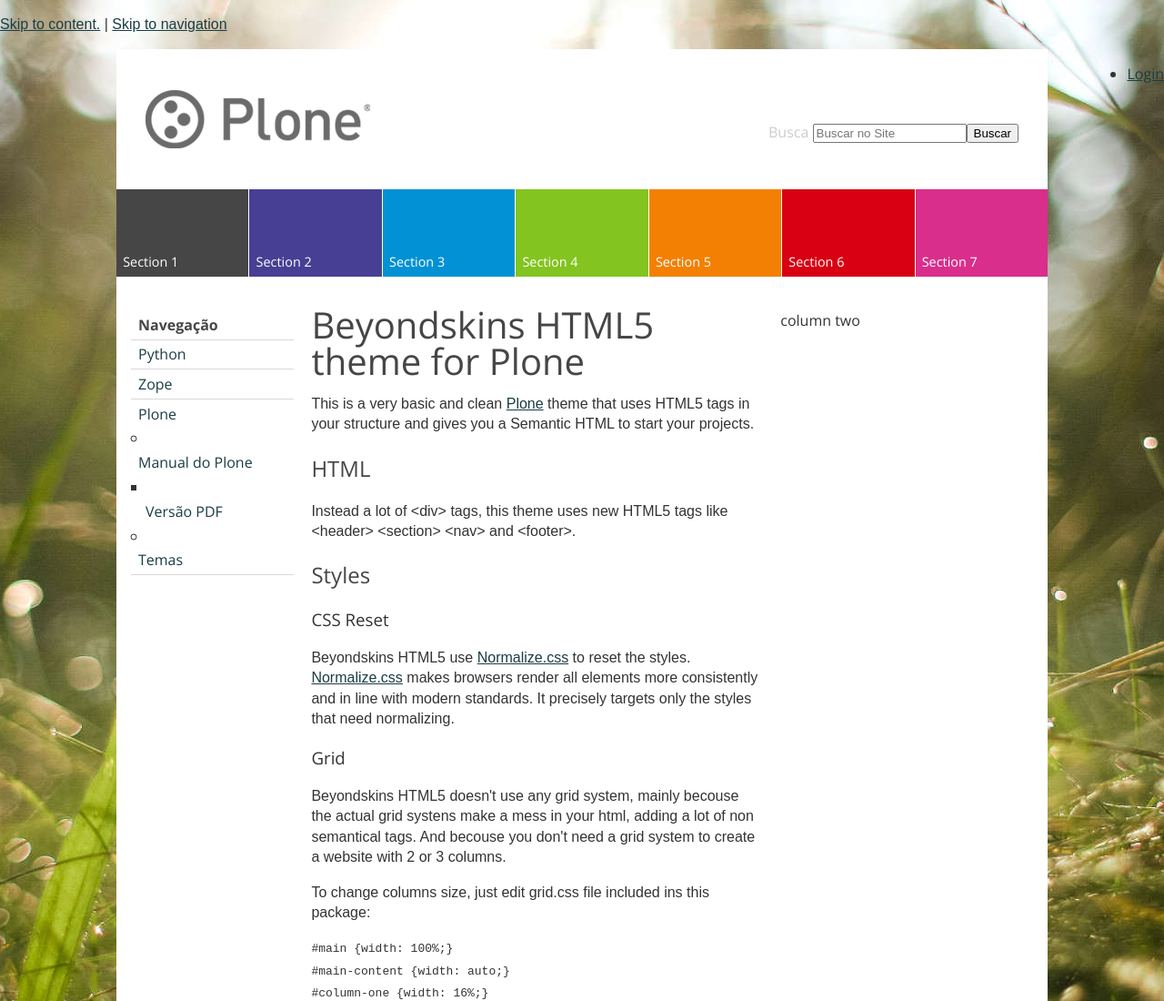
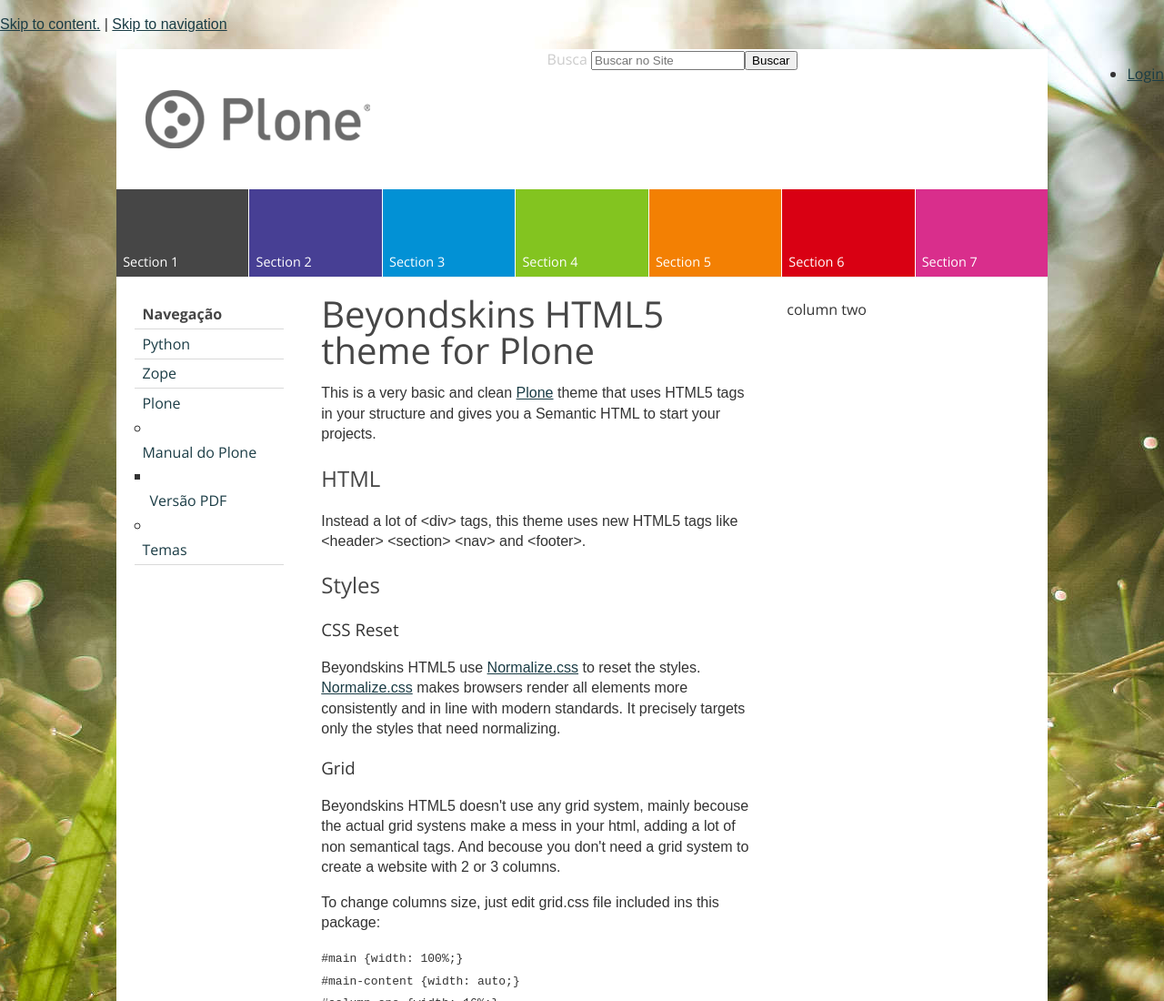
Before and after one commit to simplesconsultoria/beyondskins.colors, a plain HTML site: page index.html in a window 1280 px wide. Shown: the top 1100 px of the page at 91% size. Drawn offline with nearby package versions, Linux system fonts and the light colour scheme.

Commit message:
Fix columns issues

```diff
--- a/style.less
+++ b/style.less
@@ -51,17 +51,17 @@
 
 /* Column size */
 #main-content {width: auto;}
-#column-one   {width:  @coluna1;}
-#column-two   {width:  @coluna2;}
+#column-one   {width: @coluna1;}
+#column-two   {width: @coluna2;}
 
 /* old fashion table layout */
-#main {display: table;}
+#main {display: table; width: 100%;}
 #main-content, #column-one, #column-two {display: table-cell; vertical-align: top;}
 
 /* margin collumns */
-#main-content {padding: 0;}
-#column-one {padding-right: 2%;}
-#column-two {padding-left: 2%;}
+#main-content {padding: 2%;}
+#column-one {padding: 2%;}
+#column-two {padding: 2%;}
 #portal-column-content {width: 100%; margin-left: -100%;}
 
 /**** Basic Styles ****/
@@ -125,7 +125,6 @@ dl.portlet a:hover {
 
 #main {
 	background: @content-color;
-	padding: 2em 1em;
 }
 
 #user {
@@ -177,11 +176,19 @@ header a:hover {
 }
 
 /* search */
-#search {
+#portal-searchbox {
 	width: 45%;
 	float: right;
 	text-align: right;
 	padding: 5em 2em 1em 0;
+	margin: 6em 2em 0 0;
+}
+#portal-searchbox input.searchField {
+	border: 1px solid #ccc;
+	padding: 0.5em 0.2em 0.5em 0.2em;
+}
+#portal-searchbox input.searchButton {
+	padding: 0.5em;
 }
 /* Navigation */
 
```
Also changed, not shown: style.css.
